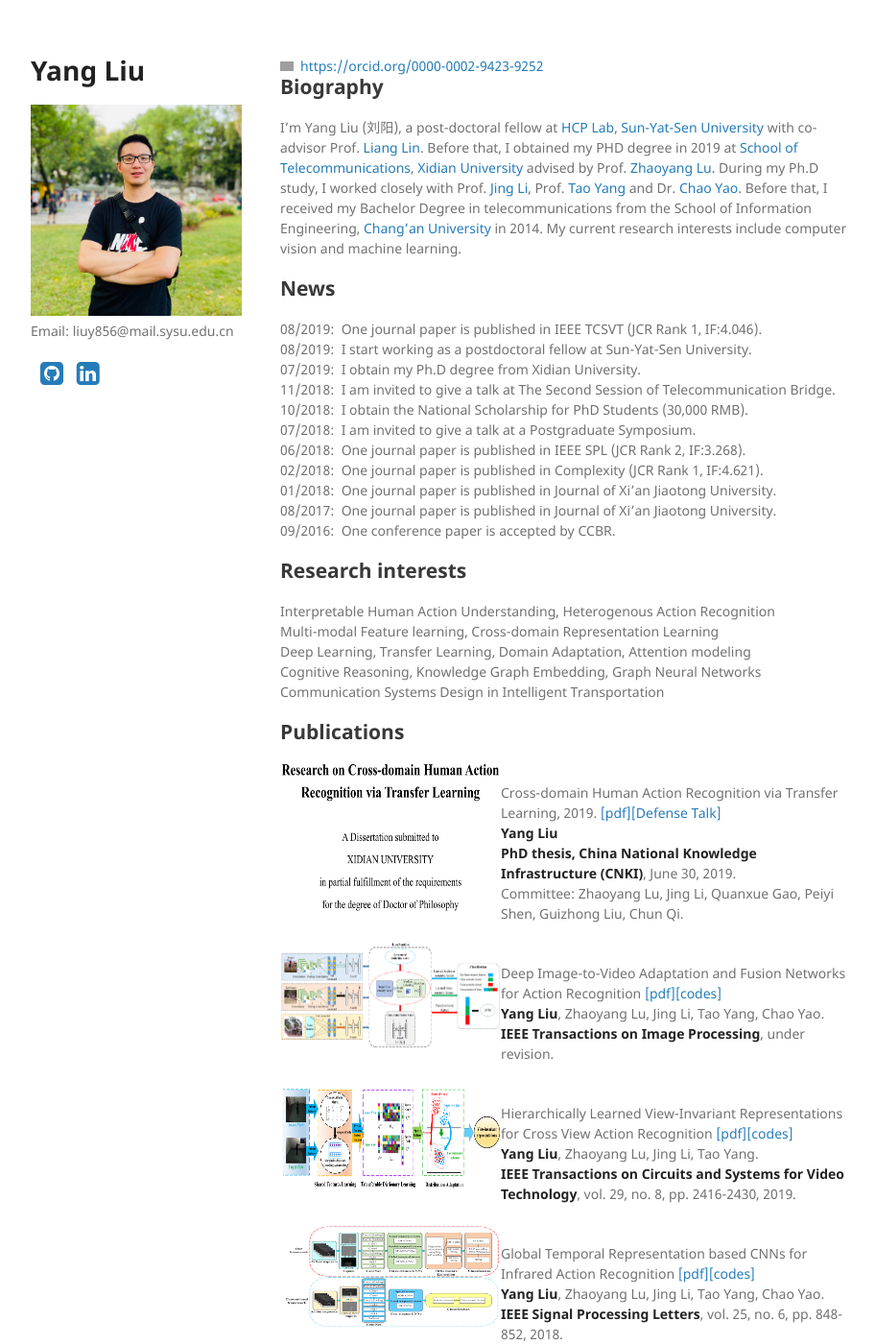
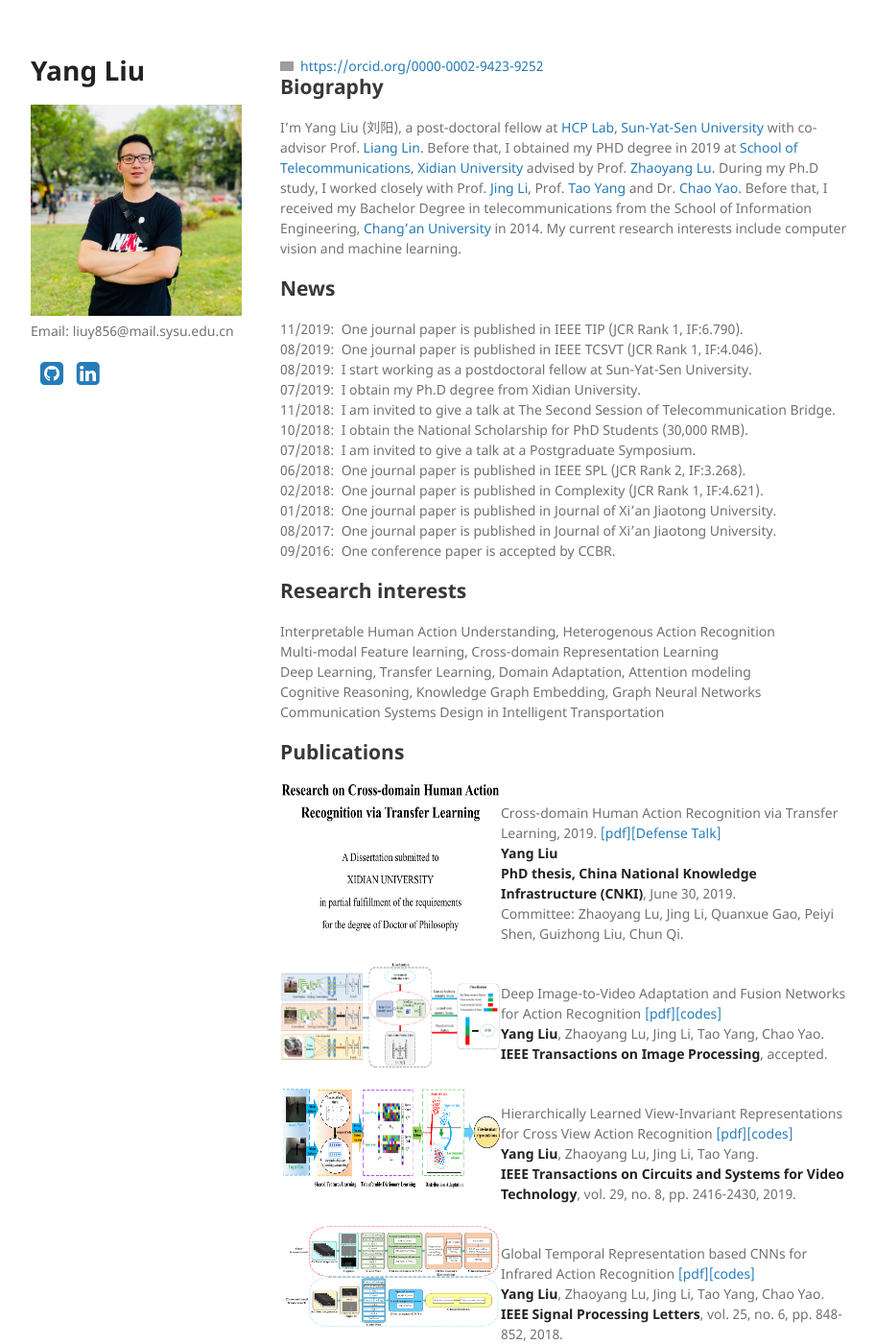
Before and after one commit to YangLiu9208/home, a Jekyll site: the page built from index.md, in a window 1280 px wide and 1400 px high. Shown: the whole window at 96% size, without its empty margins (178-1090 px from the left). Built offline with Jekyll 4.4.1, drawn with Linux system fonts in a browser that asks for light colours; a style sheet for code colours, icons or effects is not loaded; grey boxes are pictures that could not be loaded.

Commit message:
Update index.md

```diff
--- a/index.md
+++ b/index.md
@@ -7,6 +7,7 @@ layout: default
 I'm Yang Liu (刘阳), a post-doctoral fellow at [HCP Lab](http://www.sysu-hcp.net/home/), [Sun-Yat-Sen University](http://www.sysu.edu.cn/) with co-advisor Prof. [Liang Lin](http://www.linliang.net/). Before that, I obtained my PHD degree in 2019 at [School of Telecommunications](http://ste.xidian.edu.cn/), [Xidian University](https://www.xidian.edu.cn/) advised by Prof. [Zhaoyang Lu](http://web.xidian.edu.cn/zhylu/). During my Ph.D study, I worked closely with Prof. [Jing Li](https://web.xidian.edu.cn/jingli/), Prof. [Tao Yang](https://scholar.google.com/citations?hl=en&user=Lvn4nH8AAAAJ) and Dr. [Chao Yao](https://scholar.google.com/citations?user=n6w02qoAAAAJ&hl=en). Before that, I received my Bachelor Degree in telecommunications from the School of Information Engineering, [Chang’an University](http://www.chd.edu.cn/) in 2014. My current research interests include computer vision and machine learning.
 
 ## News
+11/2019:&nbsp;   One journal paper is published in IEEE TIP (JCR Rank 1, IF:6.790).
 08/2019:&nbsp;   One journal paper is published in IEEE TCSVT (JCR Rank 1, IF:4.046).
 08/2019:&nbsp;   I start working as a postdoctoral fellow at Sun-Yat-Sen University.
 07/2019:&nbsp;   I obtain my Ph.D degree from Xidian University.
@@ -44,7 +45,7 @@ Committee: Zhaoyang Lu, Jing Li, Quanxue Gao, Peiyi Shen, Guizhong Liu, Chun Qi.
 </div>
 Deep Image-to-Video Adaptation and Fusion Networks for Action Recognition [[pdf]](https://yangliu9208.github.io/DIVAFN/)[[codes]](https://yangliu9208.github.io/DIVAFN/)
 **Yang Liu**, Zhaoyang Lu, Jing Li, Tao Yang, Chao Yao.
-**IEEE Transactions on Image Processing**, under revision.
+**IEEE Transactions on Image Processing**, accepted.
 
 <div align="left">
           <a>
```
